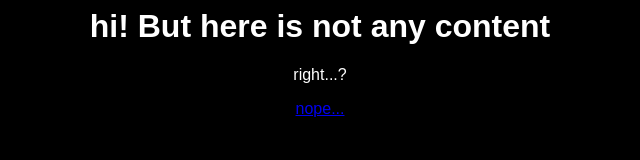
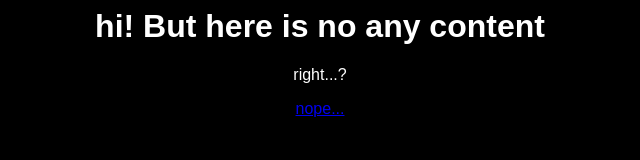
Before and after one commit to Throngjwk/Skyunicode173, a plain HTML site: page nothing/index.html in a window 1280 px wide. Shown: the whole page, without its empty margins (320-960 px from the left). Drawn offline with Linux system fonts and the light colour scheme.

Commit message:
Update index.html

```diff
--- a/nothing/index.html
+++ b/nothing/index.html
@@ -12,7 +12,7 @@
 
     </style>
 
-    <h1>hi! But here is not any content</h1>
+    <h1>hi! But here is no any content</h1>
     <p>right...?</p>
     <p><a href="https://skyhigh173.github.io/nothing/really/index.html">nope...</a></p>
   </body>
```
